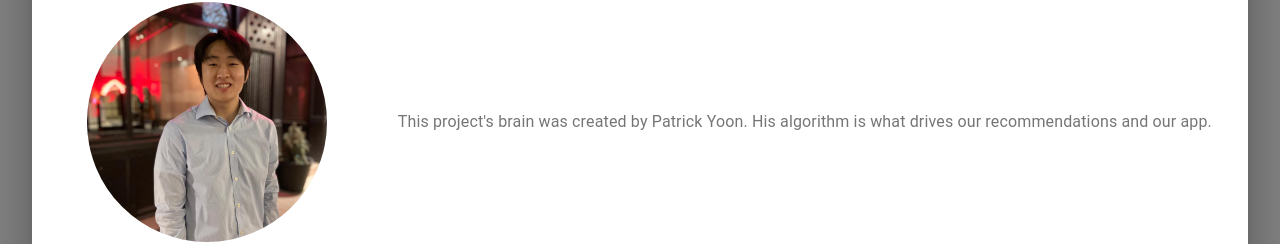
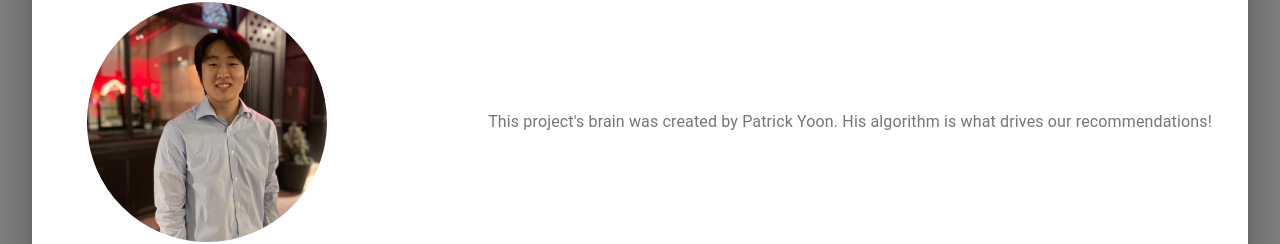
Before and after one commit to yoonpatrick3/Spot-a-vibe, a React (Create React App) app in the folder src/frontend/: page / in a window 1280 px wide. Both pictures are taken after a click on the button "LEARN MORE". Shown: the part 199-443 px from the top of the page. Built offline with nearby package versions, Linux system fonts and the light colour scheme.

Commit message:
fixed error rerouting

```diff
--- a/src/frontend/src/components/Artist.tsx
+++ b/src/frontend/src/components/Artist.tsx
@@ -12,6 +12,7 @@ import CircularProgress from '@material-ui/core/CircularProgress';
 import Intro from './Intro'
 import Stat, { formatStat } from './Stat'
 import Divider from '@material-ui/core/Divider';
+import { formatErrorURL } from './Track'
 
 export const defaultSpotifyImgLink = 'https://developer.spotify.com/assets/branding-guidelines/icon3@2x.png';
 
@@ -74,7 +75,7 @@ function ArtistProfile({ id, setAlert, setRedirect}: { id: string, setAlert: any
                 if (!response.redirected) {
                     return response.json();
                 } else {
-                    setRedirect(response.url);
+                    setRedirect(formatErrorURL(response.url));
                     throw "Redirected"
                 }
             })
--- a/src/frontend/src/components/Track.tsx
+++ b/src/frontend/src/components/Track.tsx
@@ -12,6 +12,10 @@ import WhatshotIcon from '@material-ui/icons/Whatshot';
 import Tooltip from '@material-ui/core/Tooltip';
 import LibraryMusicIcon from '@material-ui/icons/LibraryMusic';
 import { defaultSpotifyImgLink } from './Artist'
+
+export function formatErrorURL(url: string):string {
+    return url.substring(url.indexOf("/error"))
+}
 
 
 interface TrackData {
@@ -54,7 +58,7 @@ function TrackProfile({ id, setAlert, setRedirect }: { id: string, setAlert: any
                 if (!response.redirected) {
                     return response.json();
                 } else {
-                    setRedirect(response.url);
+                    setRedirect(formatErrorURL(response.url));
                     throw "Redirected"
                 }
             })
--- a/src/frontend/src/components/spotpages/LearnMore.tsx
+++ b/src/frontend/src/components/spotpages/LearnMore.tsx
@@ -29,7 +29,7 @@ export default function LearnMore({ setPhase }: { setPhase: React.Dispatch<React
                     <div className="spot-bios" id="patrick">
                         <Avatar src={Patrick} alt="Patrick Yoon" className={classes.icon} />
                         <p>This project's brain was created by Patrick Yoon. His algorithm is what drives our
-                                recommendations and our app. </p>
+                                recommendations! </p>
                     </div>
                     <div className="spot-bios" id="david">
                         <Avatar src={David} alt="David Yan" className={classes.icon} />
```
